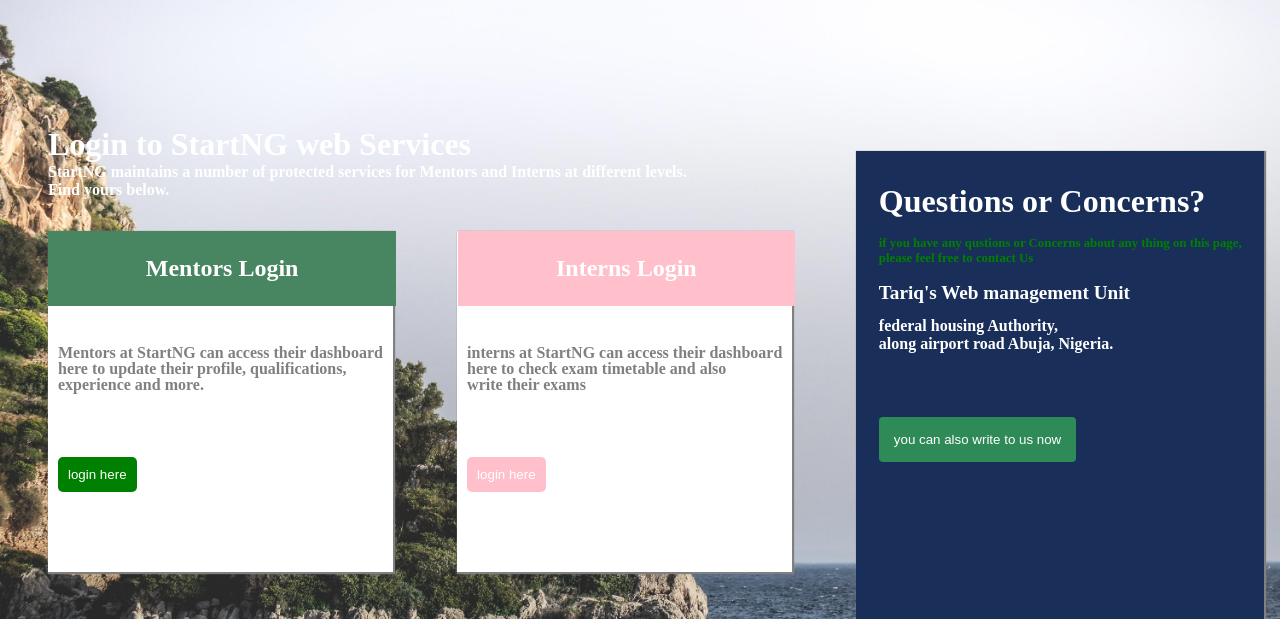
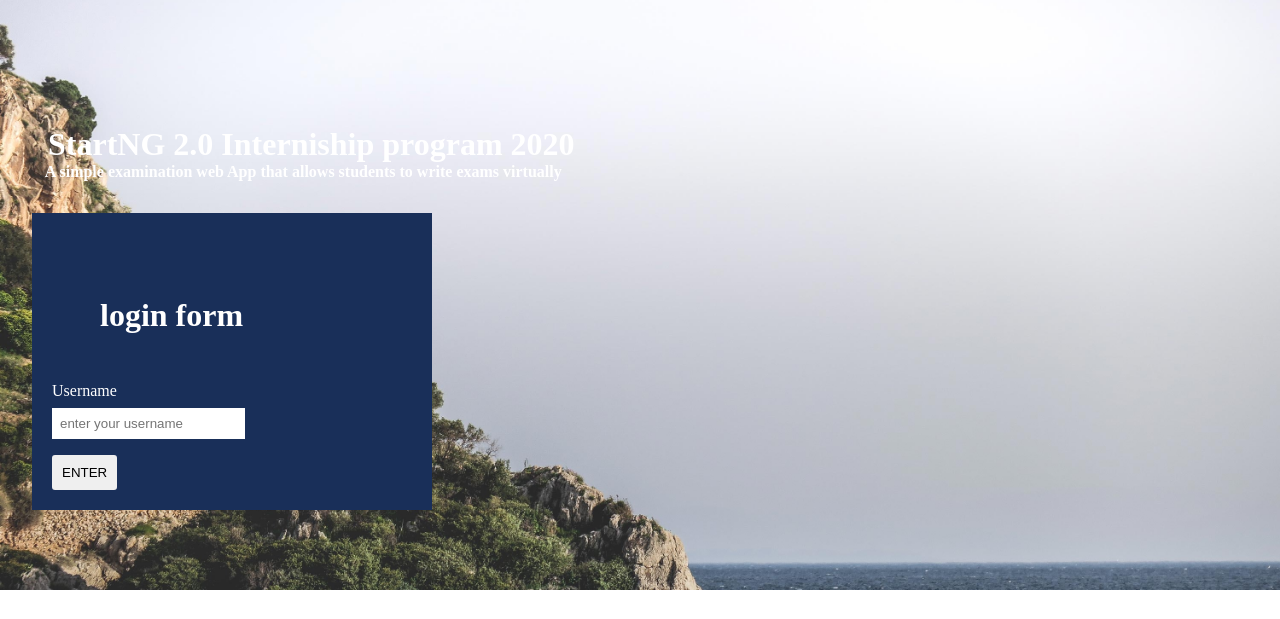
Before and after one commit to Davidtariq96/landing-page, a plain HTML site: page index.html in a window 1280 px wide. Shown: the part 108-727 px from the top of the page. Drawn offline with Linux system fonts and the light colour scheme.

Commit message:
form added

```diff
--- a/index.html
+++ b/index.html
@@ -27,7 +27,15 @@
         </header>
             <section class="image-holder">
                 <div class="headings">
-                    <h3>Login to StartNG web Services</h3>
+                    <h3>StartNG 2.0 Interniship program 2020</h3>
+                    <p><h4>A simple examination web App that allows students to write exams virtually</h4></p>
+                    <form>
+                        <h3>login form</h3>
+                        <label for="slack-id">Username</label>
+                        <input type="text" id="slack-id" placeholder="enter your username">
+                        <button id="enter">ENTER</button>
+                    </form>
+                    <!-- <h3>StartNG 2.0 </h3>
                     <h5>StartNG maintains a number of protected services for Mentors and Interns at different levels. <br> Find yours below.</h5>
                 </div>
 
@@ -58,8 +66,8 @@
                         <button>you can also write to us now</button>
 
                     </div>
+                </div> -->
                 </div>
-
             </section>
             <section id="About-page">
                <article><h3>ABOUT US</h3> <H5>StartNG is an online community of developers
--- a/style .css
+++ b/style .css
@@ -237,7 +237,7 @@
 }
 
 #About-page{
-    text-align: center;
+    /* text-align: center; */
     margin-bottom: 1rem;
 }
 
@@ -250,9 +250,45 @@
     color: gray;
 }
 
+.headings h4{
+    color: white;
+    margin-left: 2.8rem;
+}
+
+.headings form{
+    max-width: 400px;
+    min-width: 100px;
+    height: auto;
+    background-color:#192f59;
+    padding: 20px;
+    display: block;
+    margin-left: 2rem;
+    margin-top: 2rem;
+}
+form button{
+    padding: 10px;
+    display: block;
+    border: none;
+    margin-top: 1rem;
+    border-radius: 3px 3px 3px 3px;
+}
+
+form :nth-child(1){
+    margin-bottom: 3rem;
+}
+form label{
+    display: block;
+    color: white;
+}
+form input{
+    padding: 8px;
+    border: none;
+    margin-top: 0.5rem;
+}
+
 @media only screen and (max-width:1050px){
     .flex-wrapper{
-        display: block;
+        /* display: block;
     }
 
     .flex-wrapper :nth-child(2){
@@ -300,7 +336,7 @@
         padding-left: 1.4rem;
         padding-right: 1.4rem;
         /* margin-right: 1rem; */
-    }
+    } */
 
     #About-page{
         text-align: justify;
```
